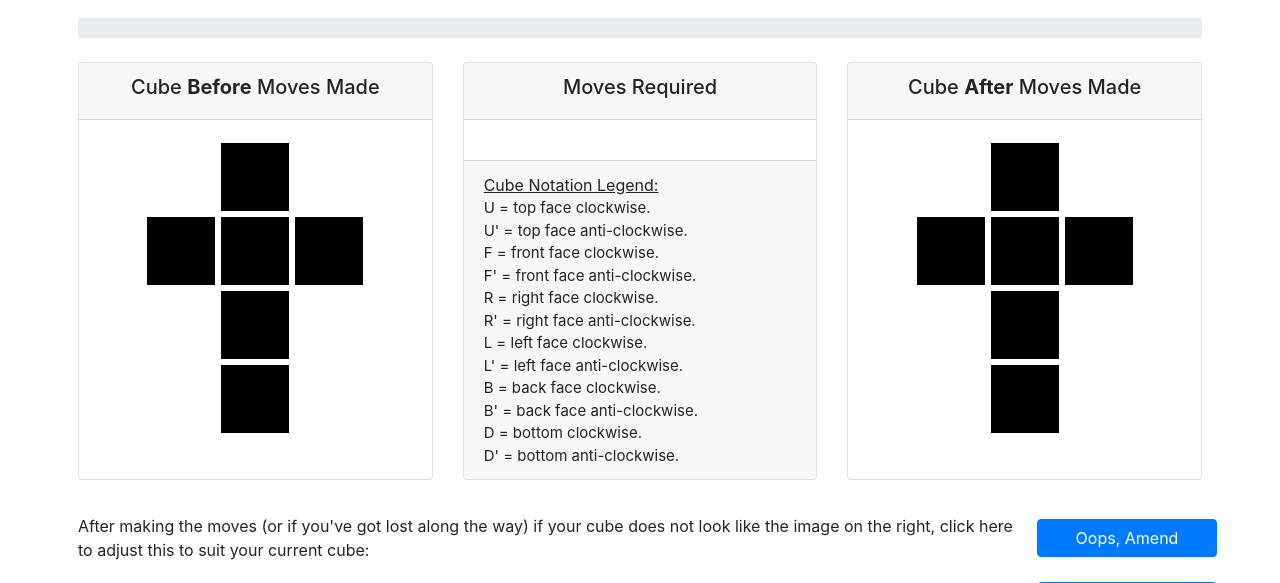
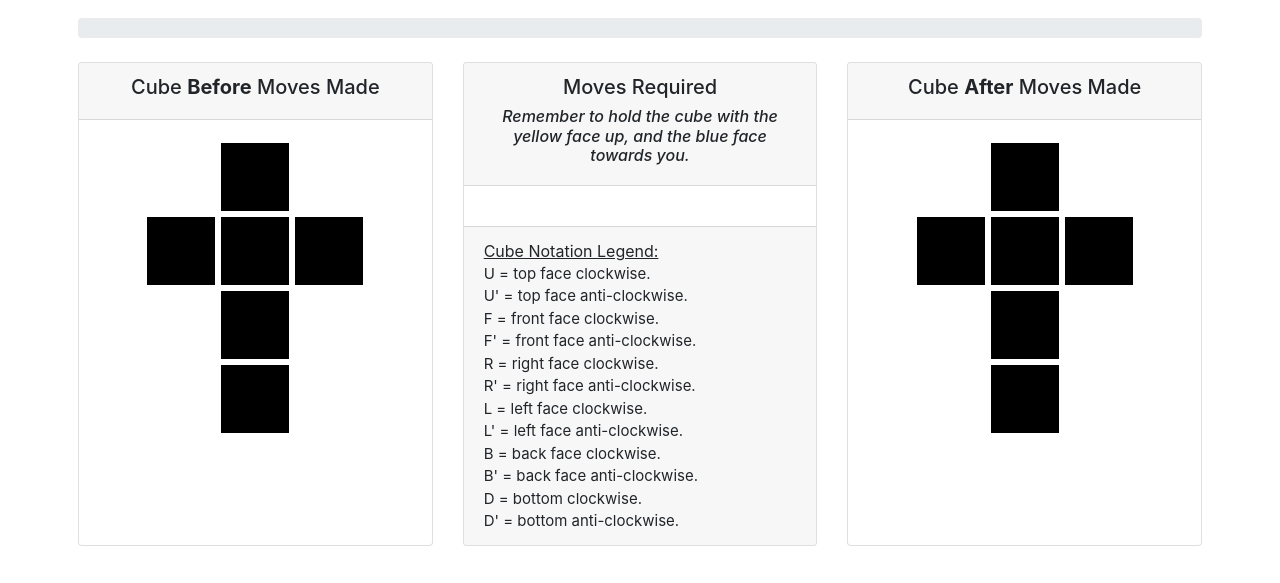
Before and after one commit to samjcox/rubiks, a Flask app: template templates/solve.html in a window 1280 px wide. Shown: the part 182-765 px from the top of the page. Run offline with Flask 2, Linux system fonts and the light colour scheme; the template is opened without the code that fills it, so the values that code supplies are empty.

Commit message:
Add instruction on how to hold the cube
Added instruction within the "moves required" card on how to hold the
cube while making moves (yellow face up, blue face towards you).

```diff
--- a/templates/solve.html
+++ b/templates/solve.html
@@ -76,6 +76,7 @@
         <div class="card moves-card">
             <div class="card-header">
                 <h5 style="text-align: center;">Moves Required</h5>
+                <h6 style="text-align: center;"><i>Remember to hold the cube with the yellow face up, and the blue face towards you.</i></h5>
             </div>
             <div class="card-body">
                 <p class="card-text">
```
